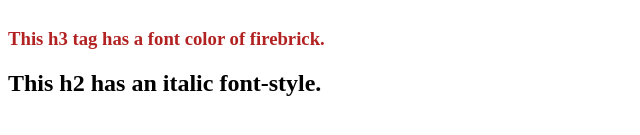
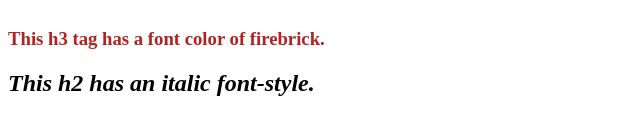
Before and after one commit to SteveBehm/prep-0122-code-solutions, a website: page prep-css-syntax/index.html in a window 1280 px wide. Shown: the part 131-266 px from the top of the page, 0-640 px from the left. Drawn offline with Linux system fonts and the light colour scheme.

Commit message:
Deleted extra colon from code.

```diff
--- a/prep-css-syntax/index.html
+++ b/prep-css-syntax/index.html
@@ -9,7 +9,7 @@
       font-family: Arial, Helvetica, sans-serif;
     }
     h2 {
-      font-style:: italic;
+      font-style: italic;
     }
     h3 {
       color: firebrick;
```
